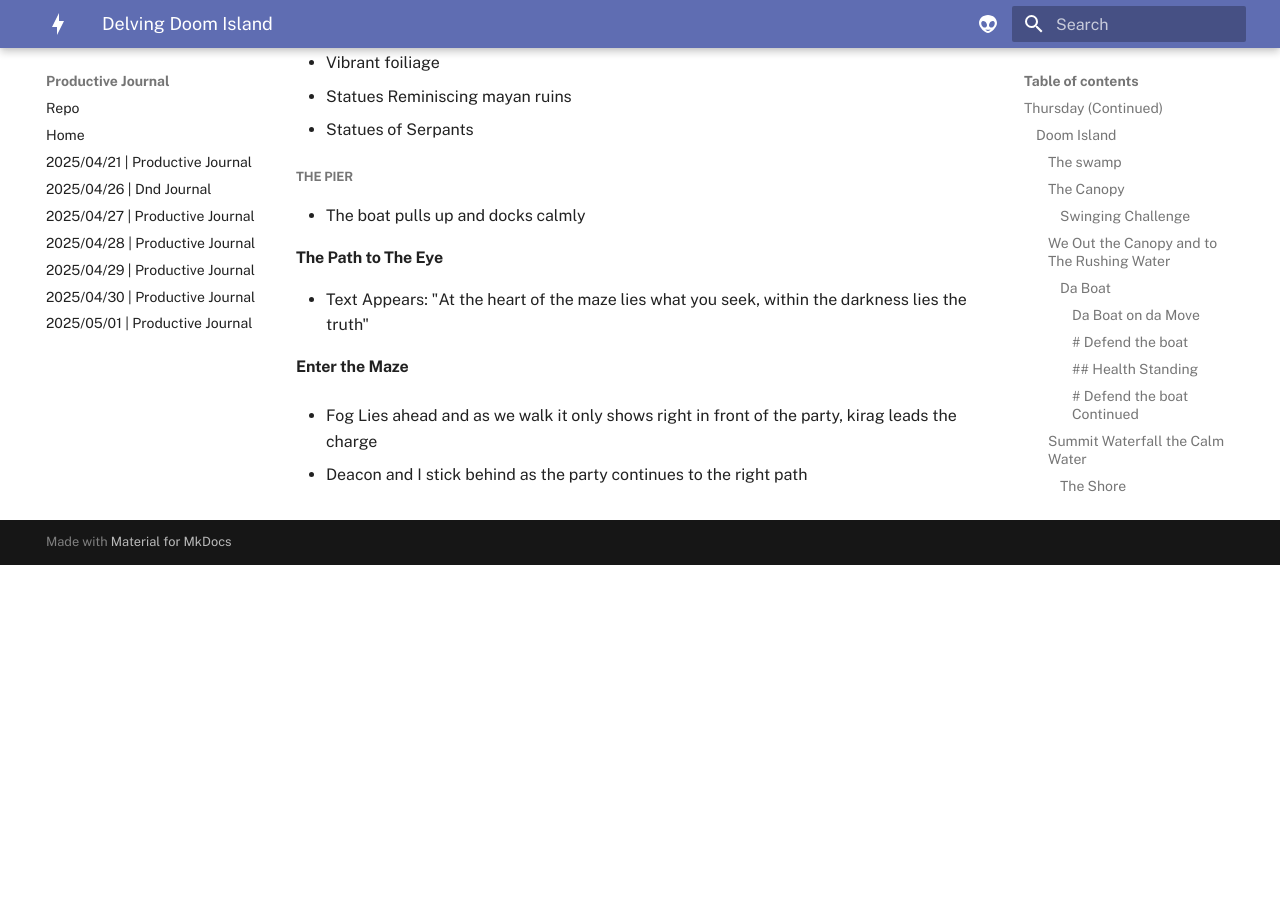
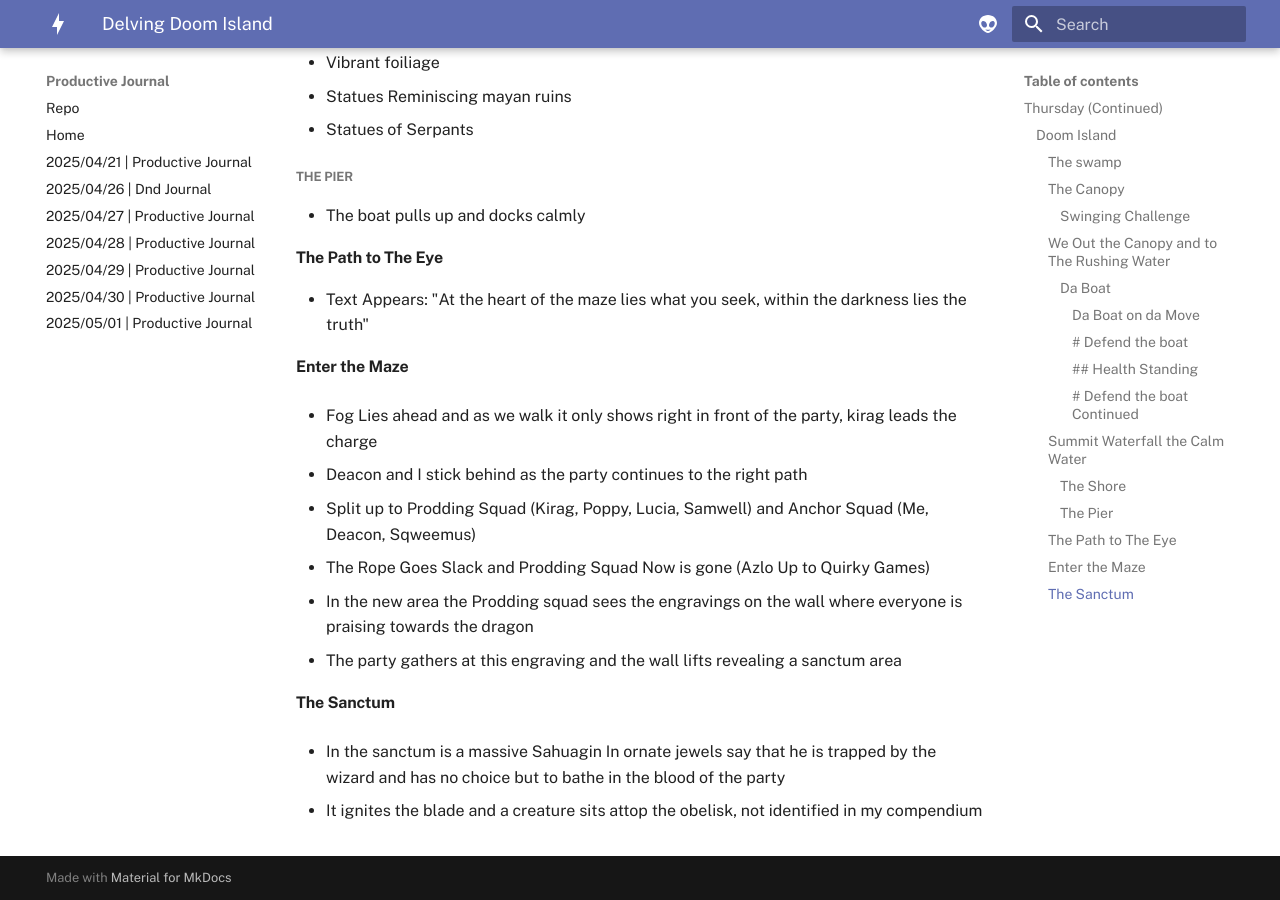
Before and after one commit to scondo-prof/productiveJournal, an MkDocs documentation site: the page built from docs/dndJournal/2025/5/03/hermsJournal.md, in a window 1280 px wide and 900 px high, scrolled down 1794 px. Built offline with MkDocs 1.6.1 and Material for MkDocs 9.7.7, drawn with Linux system fonts in a browser that asks for light colours; before the commit the page ends 2359 px from its top, so only the background shows below that.

Commit message:
dev/into the sanctum

```diff
--- a/docs/dndJournal/2025/5/03/hermsJournal.md
+++ b/docs/dndJournal/2025/5/03/hermsJournal.md
@@ -94,3 +94,16 @@
 - Fog Lies ahead and as we walk it only shows right in front of the party, kirag leads the charge
 
 - Deacon and I stick behind as the party continues to the right path
+
+- Split up to Prodding Squad (Kirag, Poppy, Lucia, Samwell) and Anchor Squad (Me, Deacon, Sqweemus)
+
+- The Rope Goes Slack and Prodding Squad Now is gone (Azlo Up to Quirky Games)
+
+- In the new area the Prodding squad sees the engravings on the wall where everyone is praising towards the dragon
+- The party gathers at this engraving and the wall lifts revealing a sanctum area
+
+#### The Sanctum
+
+- In the sanctum is a massive Sahuagin In ornate jewels say that he is trapped by the wizard and has no choice but to bathe in the blood of the party
+
+- It ignites the blade and a creature sits attop the obelisk, not identified in my compendium
```
